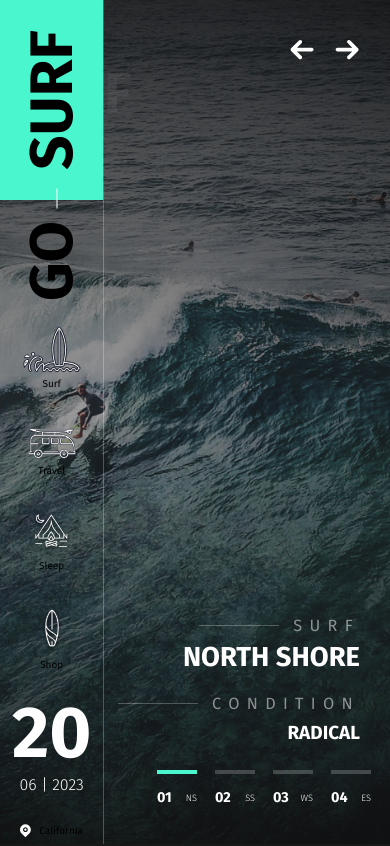
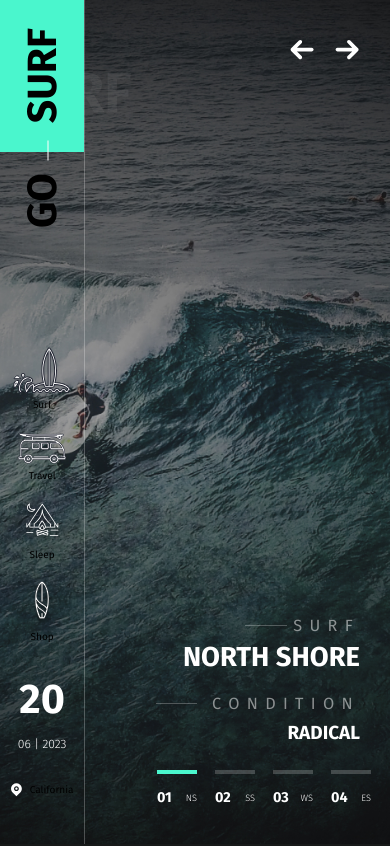
Before and after one commit to katysya/goSurf, a Next.js app: page / in a window 390 px wide. Shown: the top 846 px of the page. Built offline with nearby package versions, Linux system fonts and the light colour scheme.

Commit message:
Адаптив Sidebar

```diff
--- a/src/components/Swipers/MainSwiper/mainSwiper.scss
+++ b/src/components/Swipers/MainSwiper/mainSwiper.scss
@@ -118,12 +118,12 @@
     &::after {
       position: absolute;
       content: '';
-      width: 80px;
+      width: calc(40px + 40 * (100vw - 320px) / 1600);
       height: 1px;
       background-color: #fff;
       opacity: 0.5;
       top: 50%;
-      left: -94px;
+      right: 110%;
     }
   }
 
--- a/src/components/Swipers/ProductSwiper/productSwiper.scss
+++ b/src/components/Swipers/ProductSwiper/productSwiper.scss
@@ -82,10 +82,10 @@
         text-align: center;
         color: #fff;
         text-align: center;
-        font-size: 18px;
+        font-size: calc(12px + 4 * (100vw - 320px) / 1600);
         font-style: normal;
         font-weight: 800;
-        line-height: 40px;
+        line-height: 180%;
         text-transform: uppercase;
       }
     }
@@ -98,9 +98,9 @@
 
   &__cost {
     color: #fff;
-    font-size: 32px;
+    font-size: calc(20px + 12 * (100vw - 320px) / 1600);
     font-weight: 800;
-    line-height: 40px;
+    line-height: 120%;
     text-transform: uppercase;
   }
 
--- a/src/components/UI/Logo/logo.scss
+++ b/src/components/UI/Logo/logo.scss
@@ -5,9 +5,9 @@
   flex-direction: row;
   align-items: center;
   color: white;
-  font-size: 40px;
+  font-size: calc(30px + 10 * (100vw - 320px) / 1600);
   font-weight: 800;
-  line-height: 36px;
+  line-height: 90%;
   text-transform: uppercase;
   gap: 19px;
   width: fit-content;
--- a/src/components/UI/Point/Point.scss
+++ b/src/components/UI/Point/Point.scss
@@ -55,7 +55,6 @@
 
   &__name {
     color: #fff;
-    font-size: 18px;
     font-size: calc(8px + 10 * (100vw - 320px) / 1600);
     font-weight: 800;
     line-height: 144%;
--- a/src/components/layout/Sidebar/Sidebar.scss
+++ b/src/components/layout/Sidebar/Sidebar.scss
@@ -6,7 +6,7 @@
   display: flex;
   flex-direction: column;
   justify-content: space-between;
-  width: calc(100px + 100 * (100vw - 320px) / 1600);
+  width: calc(80px + 120 * (100vw - 320px) / 1600);
   height: 100%;
   top: 0;
   left: 0;
@@ -17,14 +17,15 @@
   &__logo {
     display: flex;
     flex-direction: column;
-    font-size: 60px;
+    font-size: calc(40px + 20 * (100vw - 320px) / 1600);
     font-weight: 800;
-    line-height: 86px;
+    line-height: 150%;
     text-transform: uppercase;
 
     &-top {
       background-color: $mint;
       height: 200px;
+      height: calc(150px + 50 * (100vw - 320px) / 1600);
       padding: 18px 10px;
       display: flex;
       flex-direction: row;
@@ -67,7 +68,7 @@
   &__list {
     display: flex;
     flex-direction: column;
-    gap: 37px;
+    gap: calc(20px + 17 * (100vw - 320px) / 1600);
   }
 
   &__link {
@@ -98,16 +99,16 @@
     gap: 10px;
 
     &-number {
-      font-size: 72px;
+      font-size: calc(40px + 32 * (100vw - 320px) / 1600);
+      line-height: 130%;
       font-weight: 800;
-      line-height: 64px;
       text-transform: uppercase;
     }
 
     &-monthAndYear {
-      font-size: 16px;
+      font-size: calc(12px + 4 * (100vw - 320px) / 1600);
       font-weight: 300;
-      line-height: 19px;
+      line-height: 130%;
     }
   }
 
@@ -125,11 +126,3 @@
     }
   }
 }
-
-@media (max-width: 500px) {
-  .sidebar {
-    position: fixed;
-    top: 0;
-    left: 0;
-  }
-}
--- a/src/components/section/Footer/footer.scss
+++ b/src/components/section/Footer/footer.scss
@@ -9,7 +9,6 @@
   &__copy {
     color: #fff;
     text-align: center;
-    font-size: 12px;
     font-size: calc(10px + 2 * (100vw - 320px) / 1600);
     font-weight: 300;
     line-height: 116%;
```
